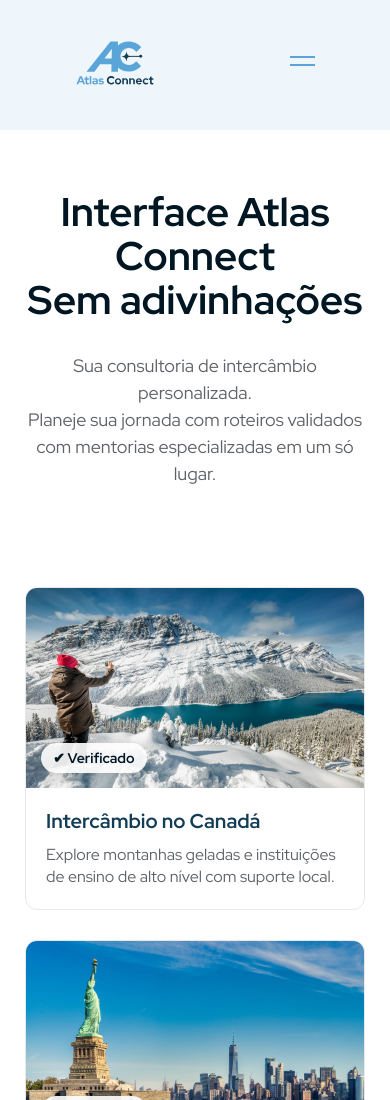
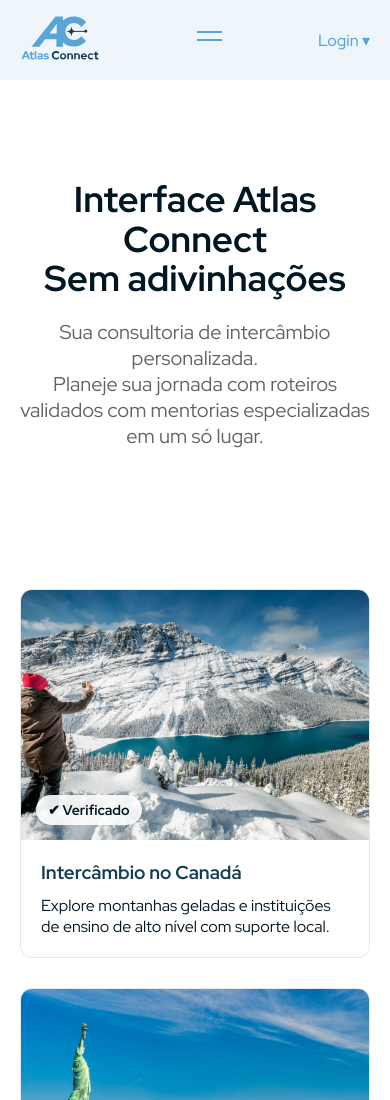
Before and after one commit to Helder-Virissio/AtlasConnect, a plain HTML site: page index.html in a window 390 px wide. Shown: the top 1100 px of the page. Drawn offline with Linux system fonts and the light colour scheme.

Commit message:
Update style.css
Correção erro no menu

```diff
--- a/style/style.css
+++ b/style/style.css
@@ -4,18 +4,13 @@
 @import url('https://fonts.googleapis.com/css2?family=Red+Hat+Display:wght@300;400;500;700&display=swap');
 
 :root {
-    /* Cores da Marca */
     --cool-horizon: #59A5DB;
     --cool-horizon-100: #EEF6FB;
     --sunflower-gold: #E6AF2E;
     --yale-blue: #133C55;
-
-    /* Neutras */
     --ink-black: #011623;
     --neutral-100: #E6E8E9;
     --white: #FFFFFF;
-
-    /* Tipografia */
     --font-main: 'Red Hat Display', sans-serif;
 }
 
@@ -29,10 +24,11 @@ body {
     font-family: var(--font-main);
     color: var(--ink-black);
     overflow-x: hidden;
+    background-color: var(--white);
 }
 
 /* ==========================================================================
-   2. ESTRUTURA E GRID
+   2. ESTRUTURA DO HEADER
    ========================================================================== */
 .main-header {
     background-color: var(--cool-horizon-100);
@@ -40,7 +36,8 @@ body {
     height: 130px;
     display: flex;
     align-items: center;
-    position: relative;
+    position: sticky; /* Mantém o menu fixo ao rolar */
+    top: 0;
     z-index: 1000;
 }
 
@@ -48,7 +45,7 @@ body {
     width: 100%;
     max-width: 1440px;
     margin: 0 auto;
-    padding: 0 75px; /* Margem Desktop */
+    padding: 0 75px;
     display: flex;
     justify-content: space-between;
     align-items: center;
@@ -59,9 +56,7 @@ body {
     width: auto;
 }
 
-/* ==========================================================================
-   3. NAVEGAÇÃO E DROPDOWNS
-   ========================================================================== */
+/* Navegação Desktop */
 .nav-list {
     display: flex;
     list-style: none;
@@ -77,24 +72,24 @@ body {
 
 .has-dropdown { position: relative; }
 
+/* Dropdowns Geral */
 .dropdown-content {
     display: none;
     position: absolute;
     top: 100%;
     background-color: #D6EAF8;
     border-radius: 12px;
-    padding: 30px;
+    padding: 25px;
     box-shadow: 0px 8px 20px rgba(0,0,0,0.1);
     margin-top: 15px;
     width: 340px;
-    height: auto;
-
+    z-index: 1001;
 }
 
 .dropdown-content.show { display: block; }
 
-/* Ajuste Bandeira Japão */
-.pais-item { display: flex; gap: 15px; margin-bottom: 20px; align-items: flex; }
+/* Itens de Países */
+.pais-item { display: flex; gap: 15px; margin-bottom: 20px; align-items: center; }
 .pais-item img {
     width: 40px;
     height: 28px;
@@ -102,11 +97,8 @@ body {
     border-radius: 4px;
 }
 
-/* ==========================================================================
-   4. BOX DE LOGIN E BOTÕES
-   ========================================================================== */
+/* Box de Login */
 #dropdown-login { width: 280px; right: 0; }
-
 .login-title { font-size: 14px; font-weight: 700; margin-bottom: 15px; }
 
 input[type="email"], input[type="password"] {
@@ -117,17 +109,12 @@ input[type="email"], input[type="password"] {
     border-radius: 8px;
 }
 
-.login-actions {
-    display: flex;
-    gap: 10px;
-    margin-top: 5px;
-}
+.login-actions { display: flex; gap: 10px; }
 
-/* Estilo de Botões */
 .btn {
     flex: 1;
     height: 45px;
-    border-radius: 10px; /* Radius conforme design */
+    border-radius: 10px;
     font-family: var(--font-main);
     font-weight: 500;
     cursor: pointer;
@@ -135,68 +122,36 @@ input[type="email"], input[type="password"] {
     border: none;
 }
 
-.btn-primary {
-    background-color: var(--cool-horizon);
-    color: white;
+.btn-primary { background-color: var(--cool-horizon); color: white; }
+.btn-secondary { background-color: transparent; color: var(--cool-horizon); border: 1px solid var(--cool-horizon); }
+
+/* ==========================================================================
+   3. SEÇÃO HERO E CARTÕES
+   ========================================================================== */
+.hero-section {
+    padding: 100px 20px;
+    text-align: center;
 }
 
-.btn-secondary {
-    background-color: transparent;
-    color: var(--cool-horizon);
-    border: 1px solid var(--cool-horizon);
+.hero-title {
+    font-size: 60px;
+    font-weight: 700;
+    line-height: 1.1;
+    margin-bottom: 20px;
 }
 
-
-/* ==========================================================================
-   SEÇÃO HERO - SLOGAN UNIFICADO
-   ========================================================================= */
-
-.hero-section {
-    display: flex;
-    justify-content: center;
-    align-items: center;
-    padding: 100px 0; /* Dá um "respiro" gigante em cima e embaixo */
-    background-color: var(--white); /* Fundo limpo conforme a referência */
-    text-align: center; /* Centraliza tudo dentro */
+.hero-description {
+    font-size: 20px;
+    color: #5F6368;
+    max-width: 800px;
+    margin: 0 auto;
 }
 
-.hero-content {
-    max-width: 900px; /* Limita a largura para o texto não ficar gigante */
-    display: flex;
-    flex-direction: column;
-    align-items: center;
-    gap: 30px; /* Espaço entre o título e a descrição */
-}
-
-/* Título Principal (Inspirado na referência e na tipografia H1: 60px Bold) */
-.hero-title {
-    font-size: 60px;
-    font-weight: 700; /* Bold */
-    color: var(--ink-black); /* Cor escura e forte da sua paleta */
-    line-height: 1.1; /* Linhas mais próximas, como na imagem */
-    width: 100%;
-}
-
-/* Descrição (Inspirada no Body 2: 20px Regular) */
-.hero-description {
-    font-size: 20px;
-    font-weight: 400; /* Regular */
-    color: #5F6368; /* Cinza médio para um bom contraste, mas suave */
-    max-width: 800px; /* Limita a largura da descrição para maior legibilidade */
-    line-height: 1.5;
-}
-/* ==========================================================================
-   SEÇÃO DE CARTÕES (GRID RESPONSIVO)
-   ========================================================================== */
-
-.destinos-section {
-    padding: 60px 75px; /* Margem Desktop do seu manual */
-    background-color: var(--white);
-}
+.destinos-section { padding: 60px 75px; }
 
 .cards-grid {
     display: grid;
-    grid-template-columns: repeat(3, 1fr); /* 3 colunas no desktop */
+    grid-template-columns: repeat(3, 1fr);
     gap: 30px;
     max-width: 1440px;
     margin: 0 auto;
@@ -205,28 +160,16 @@ input[type="email"], input[type="password"] {
 .card-item {
     background: var(--white);
     border-radius: 12px;
-    overflow: hidden; /* Corta a imagem para seguir o arredondamento */
-    transition: transform 0.3s ease;
-    cursor: pointer;
+    overflow: hidden;
     border: 1px solid var(--neutral-100);
+    transition: 0.3s;
 }
 
-.card-item:hover {
-    transform: translateY(-10px); /* Efeito de flutuar ao passar o mouse */
-}
+.card-item:hover { transform: translateY(-10px); }
 
-.card-image {
-    position: relative;
-    height: 250px;
-}
+.card-image { position: relative; height: 250px; }
+.card-image img { width: 100%; height: 100%; object-fit: cover; }
 
-.card-image img {
-    width: 100%;
-    height: 100%;
-    object-fit: cover;
-}
-
-/* O Selo "Verificado" igual ao da imagem */
 .badge-testado {
     position: absolute;
     bottom: 15px;
@@ -236,172 +179,25 @@ input[type="email"], input[type="password"] {
     border-radius: 20px;
     font-size: 14px;
     font-weight: 700;
-    color: var(--ink-black);
-    box-shadow: 0 4px 10px rgba(0,0,0,0.1);
 }
 
-.card-info {
-    padding: 20px;
-}
-
-.card-info h3 {
-    color: var(--yale-blue);
-    margin-bottom: 10px;
-    font-size: 20px;
-}
-
-.card-info p {
-    color: #5F6368;
-    font-size: 16px;
-    line-height: 1.4;
-}
+.card-info { padding: 20px; }
+.card-info h3 { color: var(--yale-blue); margin-bottom: 10px; }
 
 /* ==========================================================================
-   SEÇÃO DE CARTÕES (GRID RESPONSIVO)
+   4. RESPONSIVIDADE (MOBILE) - CORREÇÃO DO ERRO
    ========================================================================== */
-
-.destinos-section {
-    padding: 60px 75px; /* Margem Desktop do seu manual */
-    background-color: var(--white);
-}
-
-.cards-grid {
-    display: grid;
-    grid-template-columns: repeat(3, 1fr); /* 3 colunas no desktop */
-    gap: 30px;
-    max-width: 1440px;
-    margin: 0 auto;
-}
-
-.card-item {
-    background: var(--white);
-    border-radius: 12px;
-    overflow: hidden; /* Corta a imagem para seguir o arredondamento */
-    transition: transform 0.3s ease;
-    cursor: pointer;
-    border: 1px solid var(--neutral-100);
-}
-
-.card-item:hover {
-    transform: translateY(-10px); /* Efeito de flutuar ao passar o mouse */
-}
-
-.card-image {
-    position: relative;
-    height: 250px;
-}
-
-.card-image img {
-    width: 100%;
-    height: 100%;
-    object-fit: cover;
-}
-
-/* O Selo "Verificado" igual ao da imagem */
-.badge-testado {
-    position: absolute;
-    bottom: 15px;
-    left: 15px;
-    background: rgba(255, 255, 255, 0.9);
-    padding: 6px 12px;
-    border-radius: 20px;
-    font-size: 14px;
-    font-weight: 700;
-    color: var(--ink-black);
-    box-shadow: 0 4px 10px rgba(0,0,0,0.1);
-}
-
-.card-info {
-    padding: 20px;
-}
-
-.card-info h3 {
-    color: var(--yale-blue);
-    margin-bottom: 10px;
-    font-size: 20px;
-}
-
-.card-info p {
-    color: #5F6368;
-    font-size: 16px;
-    line-height: 1.4;
-}
-
-/* ==========================================================================
-   RESPONSIVIDADE DOS CARTÕES
-   ========================================================================== */
-
-@media (max-width: 1024px) {
-    .cards-grid {
-        grid-template-columns: repeat(2, 1fr); /* 2 colunas em tablets */
-    }
-}
+.mobile-menu-btn { display: none; } /* Escondido por padrão */
 
 @media (max-width: 900px) {
-    .destinos-section {
-        padding: 40px 25px; /* Margem Mobile do seu manual */
-    }
-
-    .cards-grid {
-        grid-template-columns: 1fr; /* 1 coluna no celular */
-    }
-
-    .card-image {
-        height: 200px;
-    }
-}
-
-/* ==========================================================================
-   5. RESPONSIVIDADE (MOBILE)
-   ========================================================================== */
-@media (max-width: 900px) {
-    /* Esconde o login que está solto no header */
-    .header-container > .login-wrapper {
-        display: none;
-    }
-
-    /* Ajusta o menu lateral para receber o conteúdo */
-    .nav-menu {
-        position: fixed;
-        top: 80px;
-        right: -100%;
-        width: 80%;
-        height: calc(100vh - 80px);
-        background-color: var(--white);
-        padding: 20px;
-        display: flex;
-        flex-direction: column;
-        overflow-y: auto;
-        z-index: 1000;
-        transition: 0.4s;
-    }
-
-    .nav-menu.active {
-        right: 0;
-    }
-
-    /* Faz os dropdowns (Países e Login) expandirem o menu em vez de flutuar */
-    .dropdown-content {
-        position: static;
-        width: 100% !important;
-        box-shadow: none;
-        display: none;
-        background-color: var(--cool-horizon-100);
-        border-radius: 8px;
-        padding: 15px;
-    }
-
-    .dropdown-content.show {
-        display: block;
-    }
-}
-    .nav-list { flex-direction: column; gap: 25px; }
+    .main-header { height: 80px; }
+    .header-container { padding: 0 20px; }
 
     .mobile-menu-btn {
         display: block;
         background: none;
         border: none;
-        cursor: pointer;
+        z-index: 1100;
     }
 
     .hamburguer {
@@ -411,6 +207,7 @@ input[type="email"], input[type="password"] {
         background: var(--cool-horizon);
         position: relative;
     }
+
     .hamburguer::before, .hamburguer::after {
         content: '';
         width: 25px;
@@ -421,27 +218,37 @@ input[type="email"], input[type="password"] {
     }
     .hamburguer::before { top: -8px; }
     .hamburguer::after { bottom: 8px; }
-}
 
-@media (min-width: 901px) {
-    .mobile-menu-btn { display: none; }
-}
-
-/* ==========================================================================
-   RESPONSIVIDADE - HERO (Ajuste para Mobile)
-   ========================================================================= */
-@media (max-width: 900px) {
-    .hero-section {
-        padding: 60px 0;
+    /* Ajuste da Navegação Lateral */
+    .nav-menu {
+        position: fixed;
+        top: 80px;
+        right: -100%;
+        width: 80%;
+        height: calc(100vh - 80px);
+        background-color: var(--white);
+        padding: 40px 20px;
+        display: flex;
+        flex-direction: column;
+        transition: 0.4s;
+        z-index: 1000;
+        box-shadow: -5px 0 15px rgba(0,0,0,0.1);
     }
 
-    .hero-title {
-        font-size: 40px; /* Reduz para caber na tela do celular */
-        width: auto;
+    .nav-menu.active { right: 0; }
+    .nav-list { flex-direction: column; gap: 20px; }
+
+    /* Dropdowns no Mobile viram Accordions */
+    .dropdown-content {
+        position: static;
+        width: 100% !important;
+        box-shadow: none;
+        margin-top: 10px;
+        padding: 15px;
     }
 
-    .hero-description {
-        font-size: 18px; /* Reduz ligeiramente a descrição */
-        max-width: 90%;
-    }
+    /* Hero e Cartões no Mobile */
+    .hero-title { font-size: 36px; }
+    .destinos-section { padding: 40px 20px; }
+    .cards-grid { grid-template-columns: 1fr; }
 }
```
